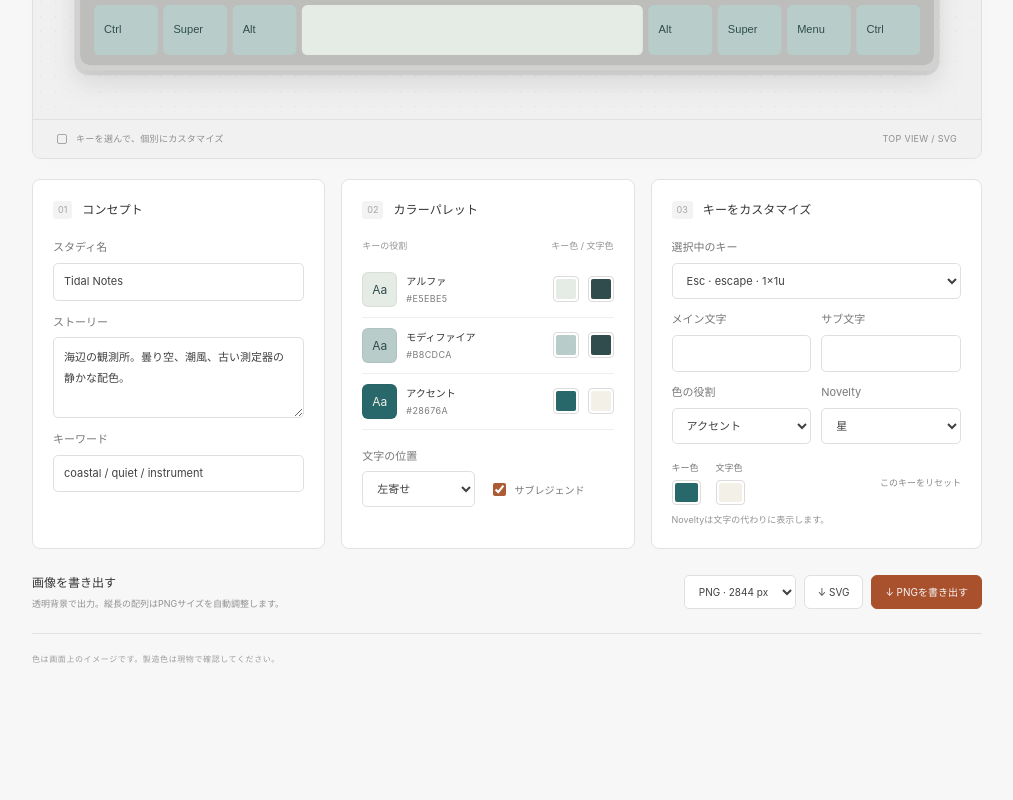
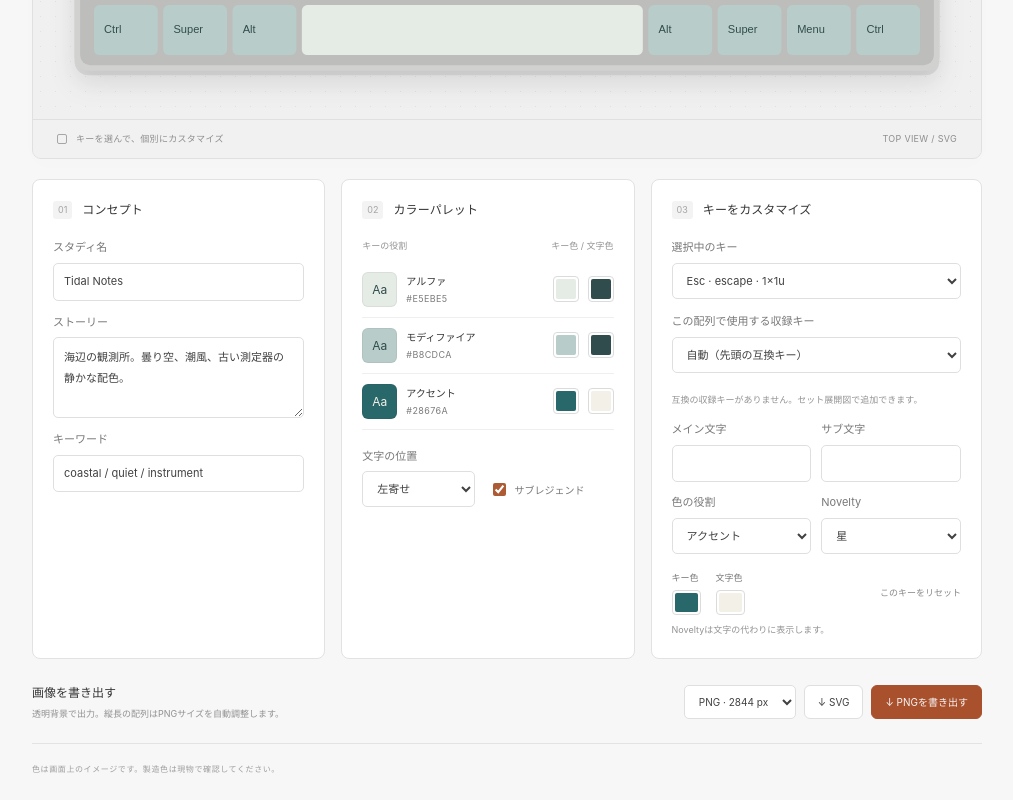
Before and after one commit to shiroinock/keycap-studio, a React (Vite) app: page / in a window 1280 px wide. Shown: the part 817-1617 px from the top of the page, without its empty margins (256-1269 px from the left). Before the commit the page ends 1507 px from the top, so only its background shows below. Built offline with nearby package versions, Linux system fonts and the light colour scheme.

Commit message:
Save per-layout keycap variant selections in previews

```diff
--- a/src/App.tsx
+++ b/src/App.tsx
@@ -1,3 +1,4 @@
+import KitVariantPicker from "./components/KitVariantPicker";
 import KitEditor from "./components/KitEditor";
 import KitCoverage from "./components/KitCoverage";
 import { profiles, profileIds, defaultProfile } from "./domain/profiles";
@@ -29,6 +30,7 @@ import {
   roles,
   roleLabels,
   resolveKeys,
+  compatibleKitKeys,
   duplicateStudy,
   mergeLibraries,
   parseLibrary,
@@ -126,7 +128,10 @@ export default function App() {
       projection: "perspective",
     }));
   }, [layoutKey]);
-  const override = active.overrides[selected] ?? {};
+  const selectedVariant = compatibleKitKeys(active, selected).find(
+    (k) => k.id === active.variantSelections?.[layout.id]?.[selected],
+  );
+  const override = selectedVariant?.artwork ?? active.overrides[selected] ?? {};
   useEffect(() => {
     if (blocked) return;
     setSaveState("保存中…");
@@ -164,13 +169,33 @@ export default function App() {
     );
   }
   function keyUpdate(patch: KeyOverride) {
-    update((s) => ({
-      ...s,
-      overrides: {
-        ...s.overrides,
-        [selected]: { ...s.overrides[selected], ...patch },
-      },
-    }));
+    update((s) => {
+      const chosen = compatibleKitKeys(s, selected).find(
+        (k) => k.id === s.variantSelections?.[getLayout(s).id]?.[selected],
+      );
+      if (chosen) {
+        const { role, ...artwork } = patch;
+        return {
+          ...s,
+          kit: s.kit!.map((k) =>
+            k.id === chosen.id
+              ? {
+                  ...k,
+                  role: role ?? k.role,
+                  artwork: { ...k.artwork, ...artwork },
+                }
+              : k,
+          ),
+        };
+      }
+      return {
+        ...s,
+        overrides: {
+          ...s.overrides,
+          [selected]: { ...s.overrides[selected], ...patch },
+        },
+      };
+    });
   }
   function add(copy: boolean) {
     if (studies.length >= 200) {
@@ -184,6 +209,7 @@ export default function App() {
       next.keywords = "";
       next.overrides = {};
       next.kit = undefined;
+      next.variantSelections = undefined;
       next.designKeys = next.schemaVersion === 3 ? {} : undefined;
       next.layouts = next.schemaVersion === 3 ? [getLayout(next)] : undefined;
     }
@@ -761,6 +787,11 @@ export default function App() {
                     ))}
                   </select>
                 </label>
+                <KitVariantPicker
+                  study={active}
+                  keyId={selected}
+                  onChange={(next) => update(() => next)}
+                />
                 <div className="two-fields">
                   <label>
                     メイン文字
@@ -839,6 +870,15 @@ export default function App() {
                     disabled={!Object.keys(override).length}
                     onClick={() =>
                       update((s) => {
+                        if (selectedVariant)
+                          return {
+                            ...s,
+                            kit: s.kit!.map((k) =>
+                              k.id === selectedVariant.id
+                                ? { ...k, artwork: undefined }
+                                : k,
+                            ),
+                          };
                         const overrides = { ...s.overrides };
                         delete overrides[selected];
                         return { ...s, overrides };
--- /dev/null
+++ b/src/components/KitVariantPicker.tsx
@@ -0,0 +1,79 @@
+import {
+  compatibleKitKeys,
+  getLayout,
+  selectKitVariant,
+  type Study,
+} from "../domain/model";
+import { kitArtwork } from "../domain/kit";
+import { kitGroups } from "../domain/kit-sheet";
+export default function KitVariantPicker({
+  study,
+  keyId,
+  onChange,
+}: {
+  study: Study;
+  keyId: string;
+  onChange: (study: Study) => void;
+}) {
+  const candidates = compatibleKitKeys(study, keyId);
+  const saved = study.variantSelections?.[getLayout(study).id]?.[keyId];
+  const selected = candidates.some((k) => k.id === saved) ? saved : "";
+  return (
+    <div className="variant-picker">
+      <label>
+        この配列で使用する収録キー
+        <select
+          value={selected}
+          onChange={(e) =>
+            onChange(selectKitVariant(study, keyId, e.target.value || null))
+          }
+        >
+          <option value="">自動（先頭の互換キー）</option>
+          {candidates.map((k, i) => {
+            const art = kitArtwork(study, k);
+            return (
+              <option key={k.id} value={k.id}>
+                {i + 1}. {art.main || k.label || "Space"} · {kitGroups[k.group]}{" "}
+                · {art.color}
+                {art.novelty !== "none" ? ` · ${art.novelty}` : ""}
+              </option>
+            );
+          })}
+        </select>
+      </label>
+      <div className="variant-options">
+        {candidates.map((k, i) => {
+          const art = kitArtwork(study, k);
+          return (
+            <button
+              key={k.id}
+              type="button"
+              aria-pressed={selected === k.id}
+              aria-label={`バリエーション ${i + 1}: ${art.main || k.label || "Space"} ${kitGroups[k.group]} ${art.color}`}
+              onClick={() => onChange(selectKitVariant(study, keyId, k.id))}
+            >
+              <span
+                className="variant-swatch"
+                style={{ backgroundColor: art.color, color: art.ink }}
+              >
+                {art.novelty === "none"
+                  ? art.main || "Space"
+                  : { sun: "☀", moon: "☾", spark: "✧", wave: "〜" }[
+                      art.novelty
+                    ]}
+              </span>
+              <span>{kitGroups[k.group]}</span>
+            </button>
+          );
+        })}
+      </div>
+      <p className="field-note">
+        {saved && !selected
+          ? "選択したキーは削除または寸法・Rが変更されたため、現在は自動選択です。"
+          : candidates.length
+            ? "選択はこの配列に保存されます。色・刻印の編集は選択した収録キーに反映します。"
+            : "互換の収録キーがありません。セット展開図で追加できます。"}
+      </p>
+    </div>
+  );
+}
--- a/src/domain/model.ts
+++ b/src/domain/model.ts
@@ -47,6 +47,12 @@ export const studySchema = z
       return typeof value === "string" ? (legacy[value] ?? value) : value;
     }, z.enum(profileIds).optional()),
     kit: kitSchema.optional(),
+    variantSelections: z
+      .record(
+        z.string().min(1).max(100),
+        z.record(z.string().min(1).max(100), z.string().min(1).max(100)),
+      )
+      .optional(),
     designKeys: z.record(z.string(), overrideSchema).optional(),
     layouts: z.array(layoutSchema).max(40).optional(),
     palette: z.object({ base: pair, modifier: pair, accent: pair }).strict(),
@@ -119,24 +125,47 @@ export function getLayout(study: Study): Layout {
 export function sameLayout(a: Study, b: Study): boolean {
   return layoutSignature(getLayout(a)) === layoutSignature(getLayout(b));
 }
+export function compatibleKitKeys(study: Study, keyId: string) {
+  const layout = getLayout(study),
+    k = layout.keys.find((k) => k.id === keyId);
+  if (!k) return [];
+  const identity = designKeyIds(layout).get(k.id);
+  const shape = k.shape ?? (k.id === "space" ? "space" : "standard");
+  const profile = study.profile ?? defaultProfile;
+  const row = profileRowIndex(k, layout, profile);
+  return (study.kit ?? []).filter(
+    (a) =>
+      a.identity === identity &&
+      a.w === k.w &&
+      a.h === k.h &&
+      a.shape === shape &&
+      (shape === "space" || rowName(a.row, profile) === rowName(row, profile)),
+  );
+}
+export function selectKitVariant(
+  study: Study,
+  keyId: string,
+  kitId: string | null,
+): Study {
+  if (kitId && !compatibleKitKeys(study, keyId).some((k) => k.id === kitId))
+    return study;
+  const selections = structuredClone(study.variantSelections ?? {});
+  const layoutId = getLayout(study).id;
+  selections[layoutId] ??= {};
+  if (kitId) selections[layoutId][keyId] = kitId;
+  else delete selections[layoutId][keyId];
+  return { ...study, variantSelections: selections };
+}
 export function resolveKeys(study: Study): ResolvedKey[] {
-  const layout = getLayout(study),
-    identities = designKeyIds(layout);
+  const layout = getLayout(study);
   return layout.keys.map((k) => {
     const o = study.overrides[k.id] ?? {};
-    const shape = k.shape ?? (k.id === "space" ? "space" : "standard");
-    const profile = study.profile ?? defaultProfile;
-    const row = profileRowIndex(k, layout, profile);
-    const owned = study.kit?.find(
-      (a) =>
-        a.identity === identities.get(k.id) &&
-        a.w === k.w &&
-        a.h === k.h &&
-        a.shape === shape &&
-        (shape === "space" ||
-          rowName(a.row, profile) === rowName(row, profile)),
+    const candidates = compatibleKitKeys(study, k.id);
+    const explicit = candidates.find(
+      (a) => a.id === study.variantSelections?.[layout.id]?.[k.id],
     );
-    const role = o.role ?? owned?.role ?? k.role;
+    const owned = explicit ?? candidates[0];
+    const role = explicit?.role ?? o.role ?? owned?.role ?? k.role;
     const pair = study.palette[role];
     return {
       ...k,
--- a/src/style.css
+++ b/src/style.css
@@ -1453,3 +1453,35 @@ dialog.export-dialog {
   background: #333;
   color: white;
 }
+
+.variant-picker {
+  margin: 14px 0;
+}
+.variant-options {
+  display: flex;
+  flex-wrap: wrap;
+  gap: 8px;
+  margin: 10px 0;
+}
+.variant-options button {
+  display: grid;
+  gap: 5px;
+  padding: 5px;
+  background: transparent;
+  border: 2px solid transparent;
+  border-radius: 5px;
+  cursor: pointer;
+  font-size: 11px;
+}
+.variant-options button[aria-pressed="true"] {
+  border-color: #ab744f;
+}
+.variant-swatch {
+  display: grid;
+  place-items: center;
+  min-width: 52px;
+  height: 42px;
+  padding: 4px;
+  border: 1px solid #aaa;
+  border-radius: 4px;
+}
```
Also changed, not shown: 3 other files (tests, documents, lock files or other folders).
